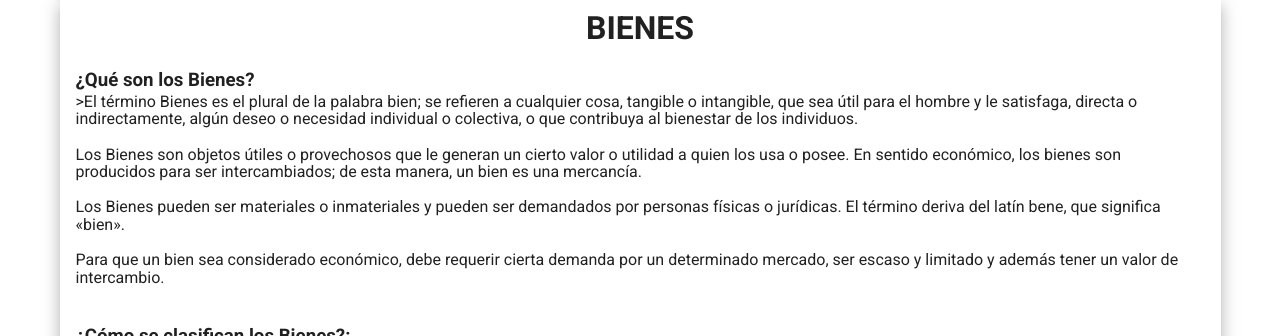
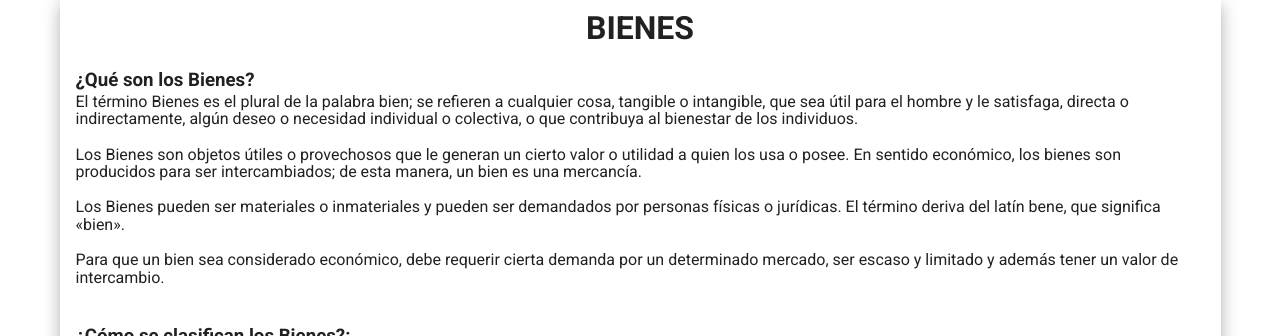
Before and after one commit to mayex-gif/pradas, a Nuxt app: page /3 in a window 1280 px wide. Shown: the part 125-461 px from the top of the page. Built offline with nearby package versions, Linux system fonts and the light colour scheme.

Commit message:
Update 3.vue

```diff
--- a/pages/3.vue
+++ b/pages/3.vue
@@ -18,7 +18,7 @@
           <v-list-item-content>
             <h3>¿Qué son los Bienes?</h3>
             <v-divider class="mb-1"></v-divider>
-            <p>>El término Bienes es el plural de la palabra bien; se refieren a cualquier cosa, tangible o intangible, que sea útil para el hombre y le satisfaga, directa o indirectamente, algún deseo o necesidad individual o colectiva, o que contribuya al bienestar de los individuos.
+            <p>El término Bienes es el plural de la palabra bien; se refieren a cualquier cosa, tangible o intangible, que sea útil para el hombre y le satisfaga, directa o indirectamente, algún deseo o necesidad individual o colectiva, o que contribuya al bienestar de los individuos.
             <br><br>Los Bienes son objetos útiles o provechosos que le generan un cierto valor o utilidad a quien los usa o posee. En sentido económico, los bienes son producidos para ser intercambiados; de esta manera, un bien es una mercancía.
             <br><br>Los Bienes pueden ser materiales o inmateriales y pueden ser demandados por personas físicas o jurídicas. El término deriva del latín bene, que significa «bien».
             <br><br>Para que un bien sea considerado económico, debe requerir cierta demanda por un determinado mercado, ser escaso y limitado y además tener un valor de intercambio.</p>
```
